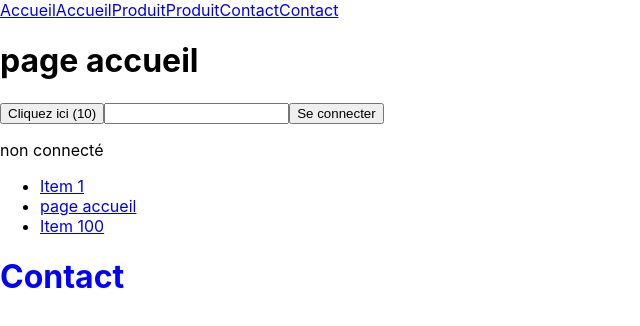
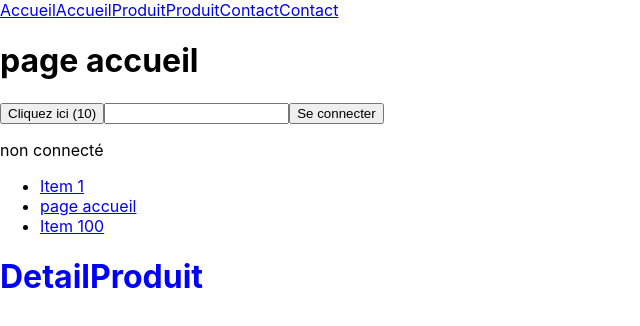
Before and after one commit to Niwark514/app-biero-debut, a React (Create React App) app: page /produit/1 in a window 1280 px wide. Shown: the top 326 px of the page, without its empty margins (0-640 px from the left). Built offline with nearby package versions, Linux system fonts and the light colour scheme; no server answers.

Commit message:
details+fetch

```diff
--- a/src/components/App/App.js
+++ b/src/components/App/App.js
@@ -7,7 +7,7 @@ import {Route, Switch, BrowserRouter as Router} from 'react-router-dom';
 
 import './App.css';
 import Accueil from '../Accueil/Accueil';
-import Contact from '../Contact/Contact';
+import DetailProduit from '../DetailProduit/DetailProduit';
 
 export default class App extends React.Component{
 	constructor(props){
@@ -43,11 +43,13 @@ export default class App extends React.Component{
 			<Router>
 				<Entete titre="page accueil"/>
 				<Switch>
-					<Route exact path="/">
-						<Accueil />
+					<Route exact path="/" component={Accueil} />
+
+
+					<Route exact path="/produit" >
+						<ListeProduits login={this.state.login} filtre="tous"/>
 					</Route>
-					<Route exact path="/produit" component={ListeProduits} />
-					<Route exact path= "/produit/:id" render={()=><Contact />}/>
+					<Route exact path= "/produit/:id" render={(param_route)=><DetailProduit {...param_route} id={param_route?.match?.params?.id} param={param_route} />}/>
 					<Route exact path="*" render={()=><p>Page non trouvée</p>} />
 				</Switch>
 			</Router>
--- a/src/components/Contact/Contact.js
+++ /dev/null
@@ -1,17 +0,0 @@
-import React from 'react';
-
-import './Contact.css';
-
-export default class Contact extends React.Component {
-    constructor(props) {
-        super(props);
-    }
-
-    render() {
-        return (
-            <div className='contact_wrapper'>
-                <h1>Contact</h1>
-            </div>
-        );
-    }
-}
--- /dev/null
+++ b/src/components/DetailProduit/DetailProduit.js
@@ -0,0 +1,35 @@
+import React from 'react';
+
+import './DetailProduit.css';
+
+export default class DetailProduit extends React.Component {
+    constructor(props) {
+        super(props);
+    }
+
+    componentDidUpdate(){
+        console.log("update")
+    }
+
+    componentDidMount(){
+        console.log("Mount")
+        const { id } = this.props?.param?.match?.params;
+        fetch("http://127.0.0.1:8000/webservice/php/biere/" + id)
+        .then(reponse => reponse.json())
+        //.then() Faire un setState...
+    }
+
+    render() {
+        console.log(this.props);
+        const { id } = this.props?.param?.match?.params;
+        //const id2 = this.props?.param?.match?.params?.id;
+        //const id3 = this.props && this.props.param && this.props.param.match && this.props.param.match.params && this.props.param.match.params.id;
+        //console.log(id, id2, id3);
+
+        return (
+            <div className='contact_wrapper'>
+                <h1>DetailProduit</h1>
+            </div>
+        );
+    }
+}
--- a/src/components/Produit/Produit.js
+++ b/src/components/Produit/Produit.js
@@ -1,4 +1,5 @@
 import React from "react";
+import { Link } from "react-router-dom";
 import "./Produit.css";
 
 export default class Produit extends React.Component{
@@ -21,12 +22,14 @@ export default class Produit extends React.Component{
 
 
         return (
+            <Link to={"/produit/"+this.props.info.id_biere}>
                 <article className="produit">
                     <p>Nom : {this.props.info.nom} ({this.props.info.id_biere})</p>
                     <p>Fabricant : {this.props.info.brasserie}</p>
                     {prix}
                     <p>Note : {this.props.info.note_moyenne}</p>
                 </article>
+            </Link>
         );
     }
 }
```
Also changed, not shown: src/components/DetailProduit/DetailProduit.css (renamed from src/components/Contact/Contact.css). Lines whose indentation alone changed are shown as unchanged.
